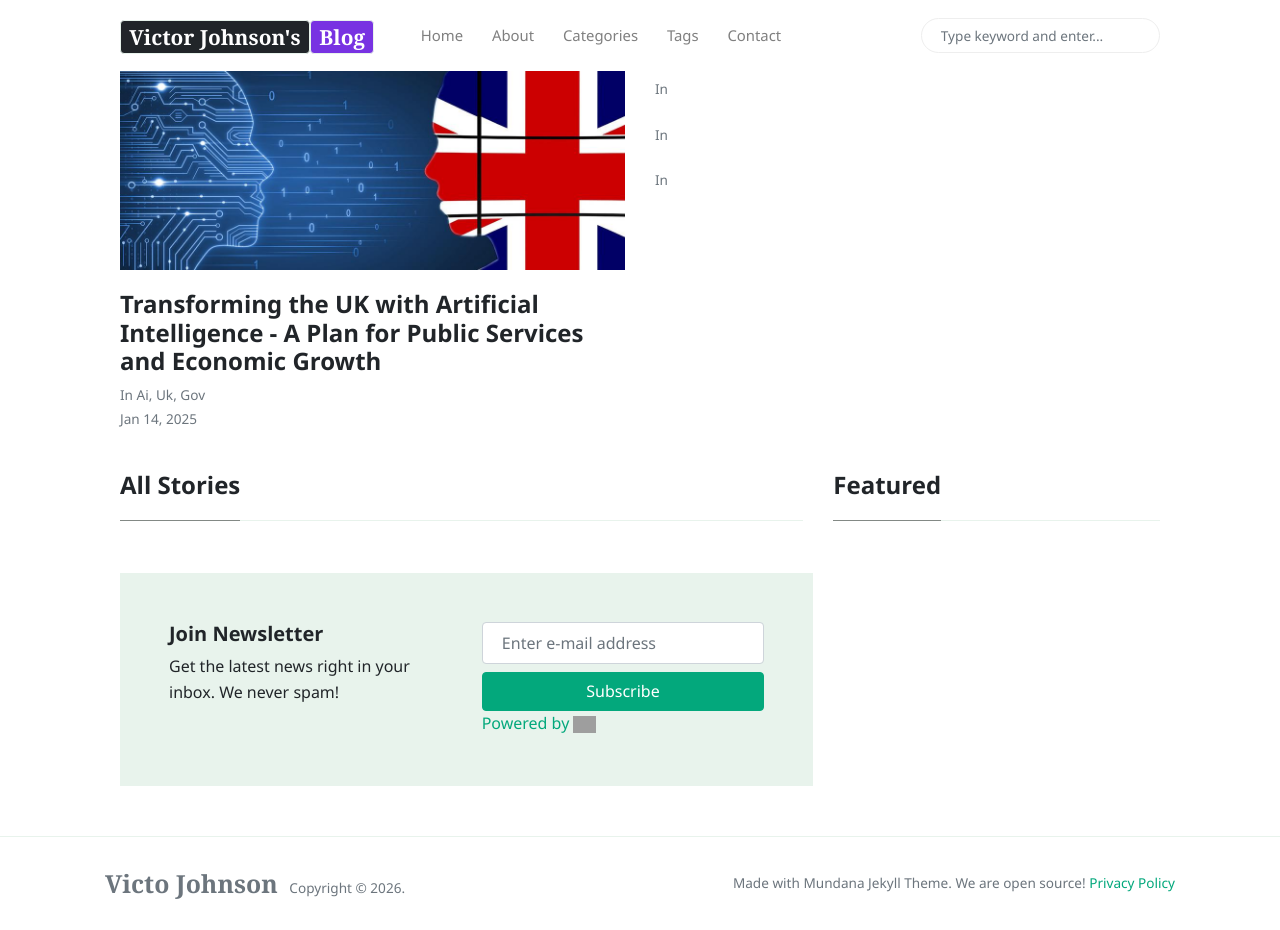
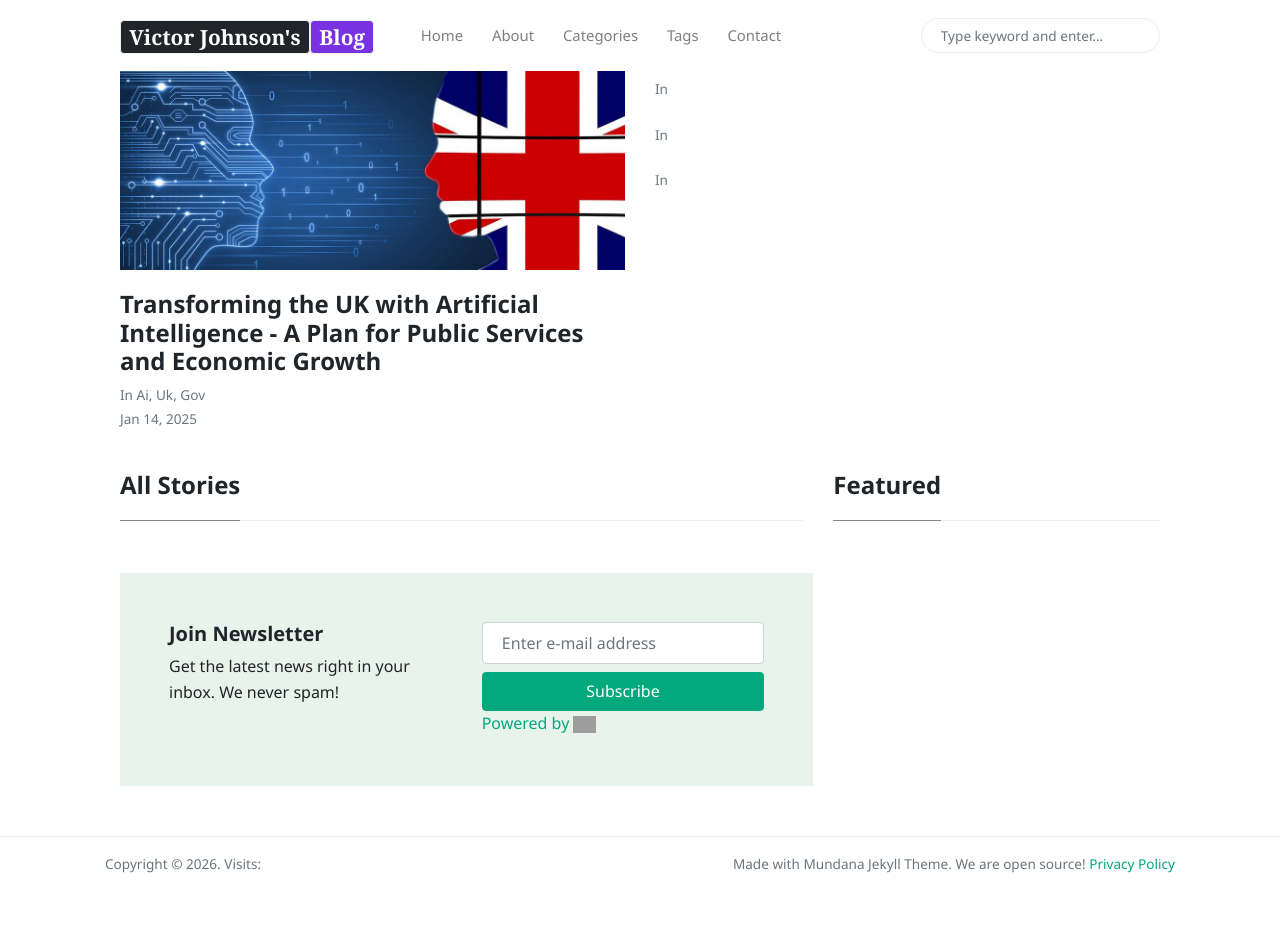
Before and after one commit to victorjohnsonk/blog, a Jekyll site: the page built from index.html, in a window 1280 px wide and 930 px high. Built offline with Jekyll 4.4.1, drawn with Linux system fonts in a browser that asks for light colours; nearby versions of some CDN libraries; the list of posts is cut into pages by our own code; grey boxes are pictures that could not be loaded.

Commit message:
Refactor footer content and remove duplicate script
Removed duplicate visit counter script and adjusted footer content.

```diff
--- a/_layouts/default.html
+++ b/_layouts/default.html
@@ -90,13 +90,12 @@ crossorigin="anonymous"></script>
         <div class="container">
         <div class="row align-items-center justify-content-between">
             <div>
-                <span class="navbar-brand mr-2 mb-0"><strong>Victo Johnson</strong></span>
                 <span>Copyright © <script>document.write(new Date().getFullYear())</script>.</span>
-
+               Visits:  <script type="text/javascript" src="https://counter.websiteout.com/js/17/0/12309/0"></script>
 
             </div>
             <div>
-                Made with Mundana Jekyll Theme. We are open source! <a href="/privacy-policy">Privacy Policy </a> <script type="text/javascript" src="https://counter.websiteout.com/js/17/0/12309/0"></script>
+                Made with Mundana Jekyll Theme. We are open source! <a href="/privacy-policy">Privacy Policy </a>
             </div>
         </div>
         </div>
```
